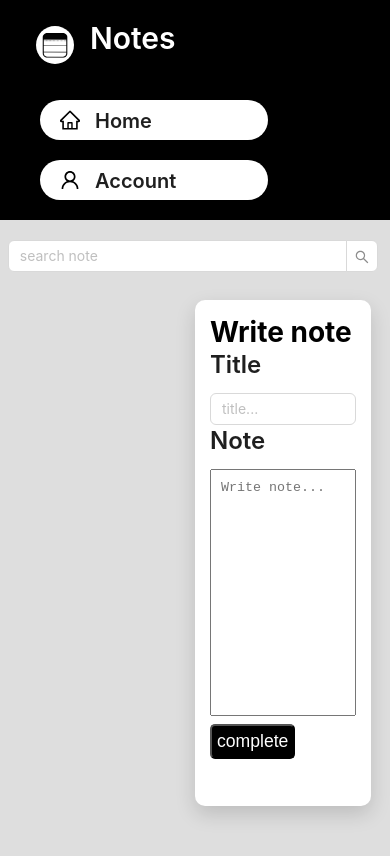
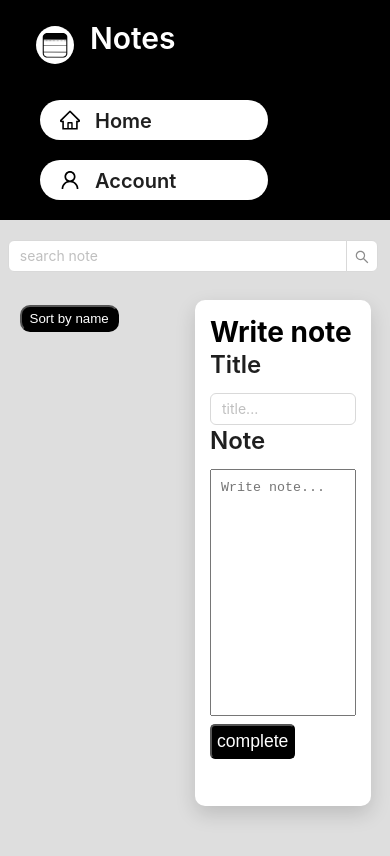
Before and after one commit to ShyaAyad/Notes-Manager, a React (Vite) app: page /dashboard in a window 390 px wide. Shown: the top 856 px of the page. Built offline with nearby package versions, Linux system fonts and the light colour scheme.

Commit message:
sorting the notes by the title

```diff
--- a/Context/NoteContext.jsx
+++ b/Context/NoteContext.jsx
@@ -6,7 +6,6 @@ export const noteContext = createContext(null); // this is used to access contex
 // provider component
 const NoteContext = (props) => {
   const [notes, setNotes] = useState([]); // for storing the notes that user adds
-
   console.log(notes);
 
   const addNotes = (title, text) => {
--- a/components/NoteCard.jsx
+++ b/components/NoteCard.jsx
@@ -2,17 +2,30 @@ import { useContext } from "react";
 import { noteContext } from "../Context/NoteContext";
 
 const NoteCard = () => {
-  const { notes, deleteNote } = useContext(noteContext);
+  const { notes, setNotes, deleteNote } = useContext(noteContext);
+
+  const sortNotes = () => {
+    // by spreading we change the new array leaving the original as it is
+    const sortedNotes = [...notes].sort((note1, note2) =>
+      note1.title.localeCompare(note2.title)
+    );
+    setNotes(sortedNotes); // re-rendering the state based on the sorting
+  };
 
   return (
     <div>
+      <button onClick={sortNotes} className="sort-btn">
+        Sort by name
+      </button>
       {notes.map((note) => (
         <div key={note.id} className="individual-note">
           <h1>{note.title}</h1>
           <p>{note.text}</p>
           <div className="changing-btns">
             <button className="edite-btn">Edite</button>
-            <button onClick={() => deleteNote(note.id)} className="delete-btn">Delete</button>
+            <button onClick={() => deleteNote(note.id)} className="delete-btn">
+              Delete
+            </button>
           </div>
         </div>
       ))}
--- a/src/index.css
+++ b/src/index.css
@@ -4,7 +4,7 @@
   box-sizing: border-box;
 }
 
-body{
+body {
   background-color: #dedede;
 }
 
@@ -143,17 +143,17 @@ body{
   background-color: #fff;
 }
 
-.note-form-container{
+.note-form-container {
   width: 100%;
 }
 
-.note-form-container textarea{
+.note-form-container textarea {
   width: 100%;
   padding: 10px;
   resize: none;
 }
 
-.submit-btn{
+.submit-btn {
   background-color: black;
   color: #ffff;
   font-size: 1.1rem;
@@ -162,44 +162,52 @@ body{
   border-radius: 5px;
 }
 
-.notes-list{
+.notes-list {
   position: absolute;
   left: 25%;
   top: 80px;
   width: 30%;
 }
 
-.individual-note{
+.individual-note {
   background-color: #fff;
   margin-bottom: 10px;
   padding: 10px;
   border-radius: 10px;
 }
 
-.changing-btns{
+.changing-btns {
   display: flex;
   justify-content: space-around;
   margin-top: 10px;
 }
 
-.edite-btn{
+.edite-btn {
   padding: 4px 8px;
   border: none;
   border-radius: 10px;
   font-size: 1.1rem;
   color: #fff;
-  font-family:'Gill Sans', 'Gill Sans MT', Calibri, 'Trebuchet MS', sans-serif;
+  font-family: "Gill Sans", "Gill Sans MT", Calibri, "Trebuchet MS", sans-serif;
   background-color: rgb(33, 165, 33);
 }
 
-.delete-btn{
+.delete-btn {
   padding: 4px 8px;
   border: none;
   border-radius: 10px;
   font-size: 1.1rem;
   color: #fff;
-  font-family:'Gill Sans', 'Gill Sans MT', Calibri, 'Trebuchet MS', sans-serif;
+  font-family: "Gill Sans", "Gill Sans MT", Calibri, "Trebuchet MS", sans-serif;
   background-color: rgb(204, 31, 31);
+}
+
+.sort-btn{
+  margin-top: 5px;
+  background-color: black;
+  color: #fff;
+  padding: 4px 8px;
+  border-radius: 10px;
 }
 
 @media screen and (max-width: 768px) {
@@ -239,4 +247,11 @@ body{
     width: 45%;
     height: 60vh;
   }
+
+  .notes-list {
+    position: absolute;
+    left: 5%;
+    top: 300px;
+    width: 40%;
+  }
 }
```
